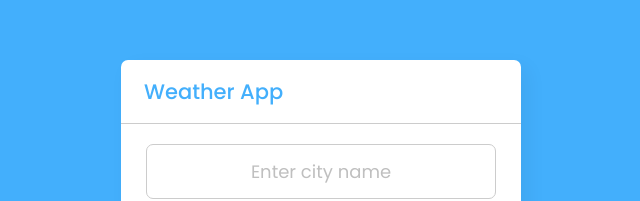
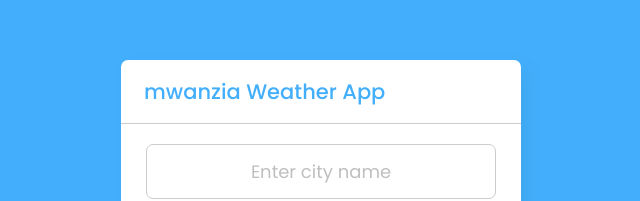
Before and after one commit to max-wrist/weather-app, a plain HTML site: page index.html in a window 1280 px wide. Shown: the part 203-404 px from the top of the page, without its empty margins (319-959 px from the left). Drawn offline with nearby package versions, Linux system fonts and the light colour scheme.

Commit message:
Update index.html

```diff
--- a/index.html
+++ b/index.html
@@ -11,7 +11,7 @@
   </head>
   <body>
     <div class="wrapper">
-      <header><i class='bx bx-left-arrow-alt'></i>Weather App</header>
+      <header><i class='bx bx-left-arrow-alt'></i>mwanzia Weather App</header>
       <section class="input-part">
         <p class="info-txt"></p>
         <div class="content">
```
